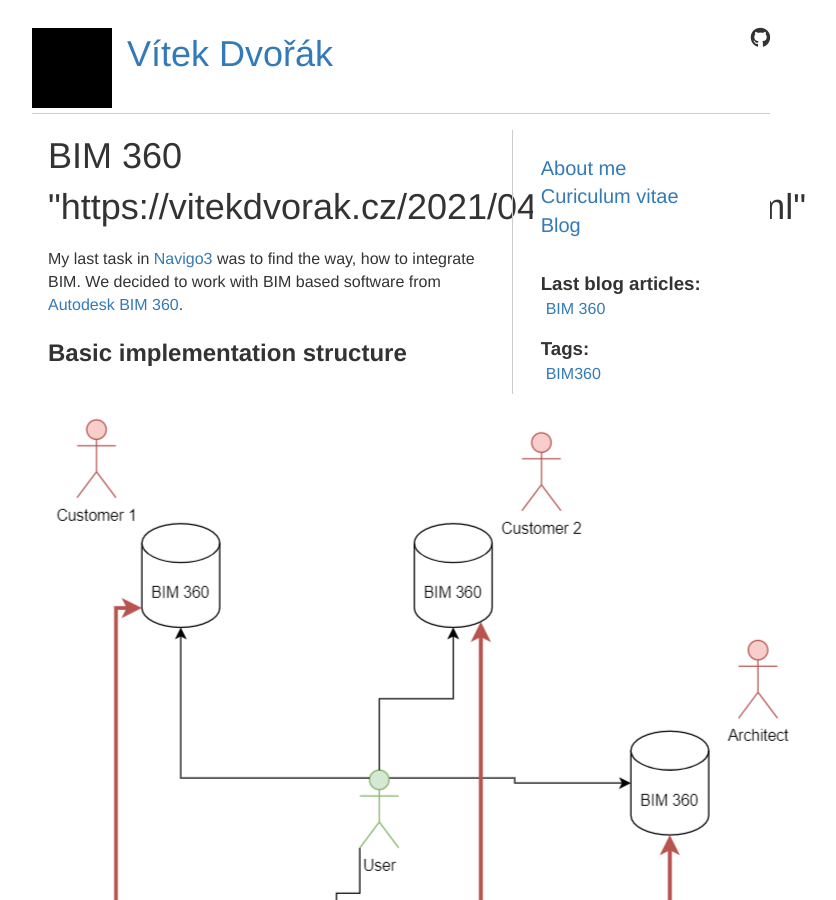
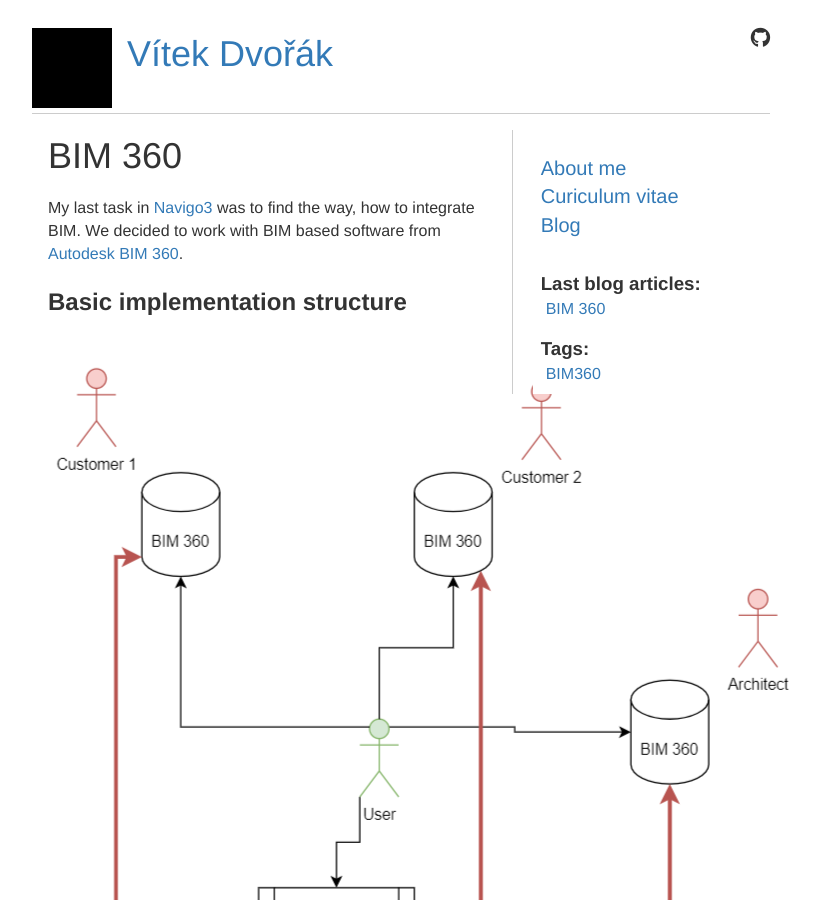
Before and after one commit to vdvorak/vitekdvorak.github.io, a Jekyll site: the page built from _posts/2021-04-03-bim360.md, in a window 1280 px wide and 900 px high. Shown: the whole window, without its empty margins (239-1075 px from the left). Built offline with Jekyll 4.4.1, drawn with Linux system fonts in a browser that asks for light colours; nearby versions of some CDN libraries; comment, search, counter and statistics services are not loaded.

Commit message:
Update post.html

```diff
--- a/_layouts/post.html
+++ b/_layouts/post.html
@@ -4,7 +4,7 @@ comments: true
 ---
 
 <h1>{{ page.title }}</h1>
-<h1>"{{site.url}}{{ page.url }}"</h1>
+
 <article>{{ content }}</article>
 
 {% if page.comments %}
```
